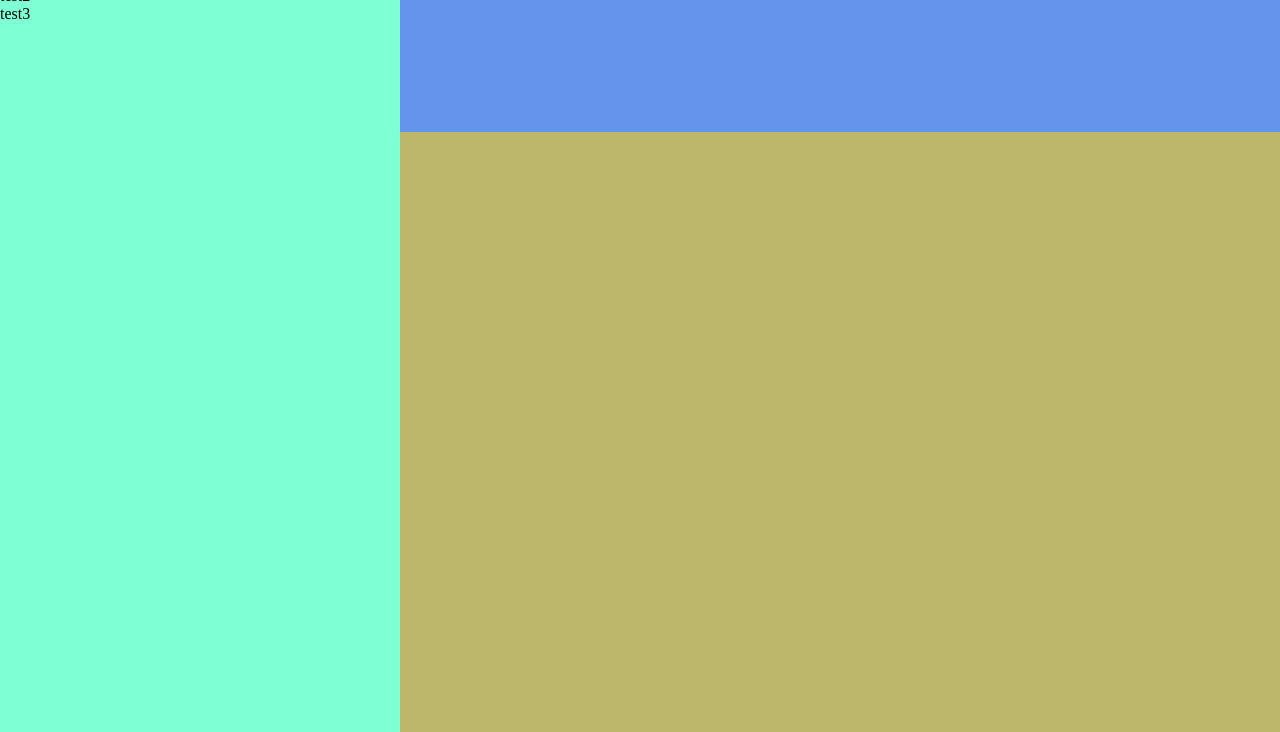
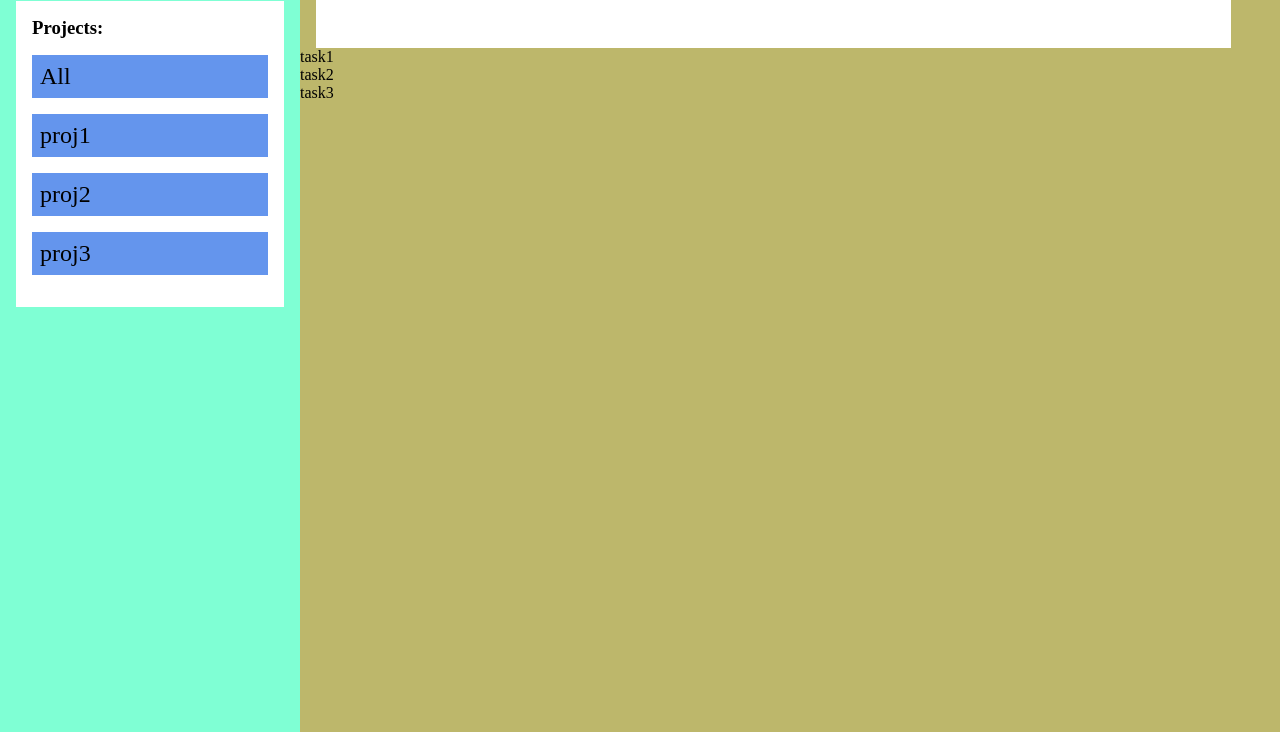
Before and after one commit to rosnbro/todo-list, a website built with webpack: page dist/index.html in a window 1280 px wide. Shown: the part 68-800 px from the top of the page. Built offline with nearby package versions, Linux system fonts and the light colour scheme.

Commit message:
split render into static page rendering and active rendering for adding and editing tasks & projects

```diff
--- a/src/index.js
+++ b/src/index.js
@@ -1,22 +1,45 @@
 import render from './render';
+import renderActive from './renderActive';
 import './style.css';
 
 let projects = [];
 let tasks = [];
 
-//test items
-let test1 = {
-    name: 'test1',
+let allProjects = {
+    name: 'All',
 };
-let test2 = {
-    name: 'test2',
+projects.push(allProjects);
+
+//test projects
+let proj1 = {
+    name: 'proj1',
 };
-let test3 = {
-    name: 'test3',
+let proj2 = {
+    name: 'proj2',
 };
+let proj3 = {
+    name: 'proj3',
+};
+projects.push(proj1);
+projects.push(proj2);
+projects.push(proj3);
 
-projects.push(test1);
-projects.push(test2);
-projects.push(test3);
+//test tasks
+let task1 = {
+    name: 'task1',
+    project: 'proj1',
+};
+let task2 = {
+    name: 'task2',
+    project: 'proj2',
+};
+let task3 = {
+    name: 'task3',
+    project: 'proj3',
+};
+tasks.push(task1);
+tasks.push(task2);
+tasks.push(task3);
 
-render(projects, tasks);
+render();
+renderActive(projects, tasks);
--- a/src/render.js
+++ b/src/render.js
@@ -1,43 +1,36 @@
-function render(projects, tasks) {
-    const content = document.getElementById('content');
-
-    content.innerHTML = '';
-
-    content.appendChild(renderSidebar(projects));
-    content.appendChild(renderHeader(projects));
-    content.appendChild(renderMain(projects, tasks));
-    return content;
+function render() {
+    renderSidebar();
+    renderMain();
 }
 
-function renderSidebar(projects) {
-    const sidebar = document.createElement('div');
+function renderSidebar() {
+    const sidebar = document.getElementById('sidebar');
     const title = document.createElement('h1');
     const projectContainer = document.createElement('div');
+    const projectTitle = document.createElement('h3');
 
-    sidebar.classList.add('sidebar');
+    projectTitle.classList.add('projectTitle');
+    projectContainer.id = 'projectContainer';
 
-    title.textContent = 'Task Title';
+    title.textContent = 'TITLE';
+    projectTitle.textContent = 'Projects:';
 
-    projects.forEach(project => {
-        let projectSelect = document.createElement('div');
-        projectSelect.textContent = project.name;
-        projectContainer.appendChild(projectSelect);
-    });
-
+    projectContainer.appendChild(projectTitle);
     sidebar.appendChild(title);
     sidebar.appendChild(projectContainer);
     return sidebar;
 }
 
-function renderHeader() {
-    const header = document.createElement('header');
+function renderMain() {
+    const main = document.getElementById('main');
+    const newTask = document.createElement('div');
+    const taskContainer = document.createElement('div');
 
-    return header;
-}
+    newTask.classList.add('newTask');
+    taskContainer.id = 'taskContainer';
 
-function renderMain(projects, tasks) {
-    const main = document.createElement('main');
-
+    main.appendChild(newTask);
+    main.appendChild(taskContainer);
     return main;
 }
 
--- /dev/null
+++ b/src/renderActive.js
@@ -0,0 +1,32 @@
+function renderActive(projects, tasks) {
+    renderProjects(projects);
+    renderTasks(projects, tasks);
+}
+
+function renderProjects(projects) {
+    const projectContainer = document.getElementById('projectContainer');
+
+    projects.forEach(project => {
+        let projectSelector = document.createElement('div');
+        projectSelector.classList.add('projectSelect');
+        projectSelector.textContent = project.name;
+        projectContainer.appendChild(projectSelector);
+    });
+
+    return projectContainer;
+}
+
+function renderTasks(projects, tasks) {
+    const taskContainer = document.getElementById('taskContainer');
+
+    tasks.forEach(task => {
+        let taskItem = document.createElement('div');
+        taskItem.classList.add('taskItem');
+        taskItem.textContent = task.name;
+        taskContainer.appendChild(taskItem);
+    });
+
+    return taskContainer;
+}
+
+export default renderActive;
--- a/src/style.css
+++ b/src/style.css
@@ -1,39 +1,55 @@
 :root {
-
+    --std-spacing: 16px;
+    --std-spacing-half: 8px;
+    --bg-color-sidebar: aquamarine;
+    --bg-color-main: darkkhaki;
+    --bg-color-task: white;
 }
 
 body {
     margin: 0;
     height: 100vh;
     width: 100vw;
-}
-
-#content {
-    height: 100%;
-    width: 100%;
     display: grid;
-    grid-template-columns: 400px 1fr;
-    grid-template-rows: 200px 1fr;
+    grid-template-columns: 300px 1fr;
     grid-template-areas:
-    "sidebar header"
     "sidebar main";
 }
 
-.sidebar {
+#sidebar {
     grid-area: sidebar;
     height: 100%;
     width: 100%;
-    background-color: aquamarine;
+    background-color: var(--bg-color-sidebar);
 }
 
 h1 {
+    margin: var(--std-spacing) 0 0 var(--std-spacing);
+}
+
+#projectContainer {
+    margin: var(--std-spacing);
+    padding: var(--std-spacing);
+    background-color: white;
+}
+
+h3 {
     margin: 0;
 }
 
-header {
-    grid-area: header;
-    width: 100%;
+.projectSelect {
+    margin: var(--std-spacing) 0;
+    padding: var(--std-spacing-half);
+    font-size: 1.5rem;
     background-color: cornflowerblue;
+    cursor: pointer;
+}
+
+.newTask {
+    background-color: var(--bg-color-task);
+    margin: var(--std-spacing) 0 0 var(--std-spacing);
+    height: 100px;
+    width: calc(95% - var(--std-spacing));
 }
 
 main {
@@ -41,5 +57,5 @@ main {
     height: auto;
     width: 100%;
     overflow: scroll;
-    background-color: darkkhaki;
+    background-color: var(--bg-color-main);
 }
```
Also changed, not shown: dist/index.html, dist/main.js.
